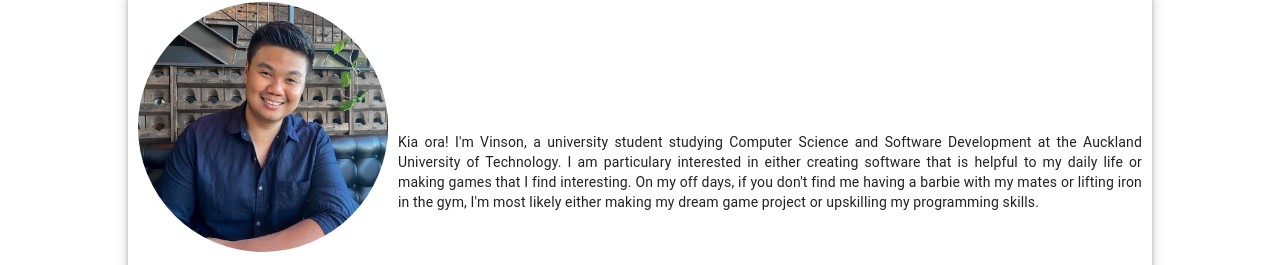
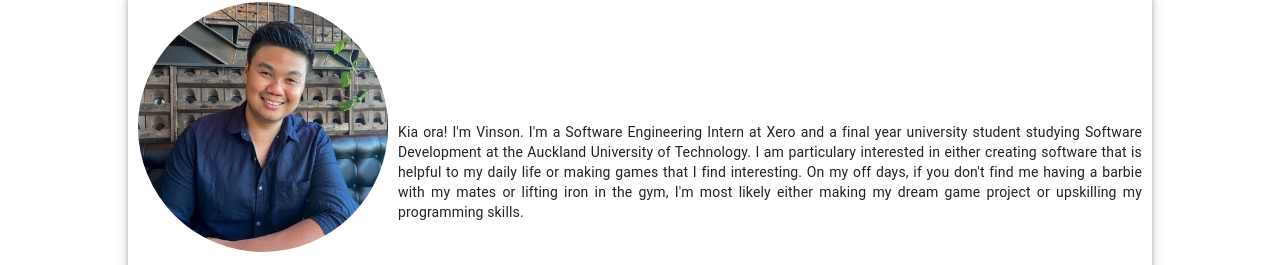
Before and after one commit to justvinny/justvinny.github.io, a React (Create React App) app: page /#/ in a window 1280 px wide. Shown: the part 82-347 px from the top of the page. Built offline with nearby package versions, Linux system fonts and the light colour scheme.

Commit message:
Updated about me

```diff
--- a/src/Pages/Home.js
+++ b/src/Pages/Home.js
@@ -90,7 +90,7 @@ const Home = () => {
         name: "Vinson",
         avatar: "images/profile-pic.jpg",
         avatarAlt: "A photo of myself.",
-        summary: `Kia ora! I'm Vinson, a university student studying Computer Science and Software Development at
+        summary: `Kia ora! I'm Vinson. I'm a Software Engineering Intern at Xero and a final year university student studying Software Development at
         the Auckland University of Technology. I am particulary interested in either creating software
         that is helpful to my daily life or making games that I find interesting. On my off days, if you
         don't find me having a barbie with my mates or lifting iron in the gym, I'm most likely either making my
```
Also changed, not shown: 1 other file (tests, documents, lock files or other folders).
